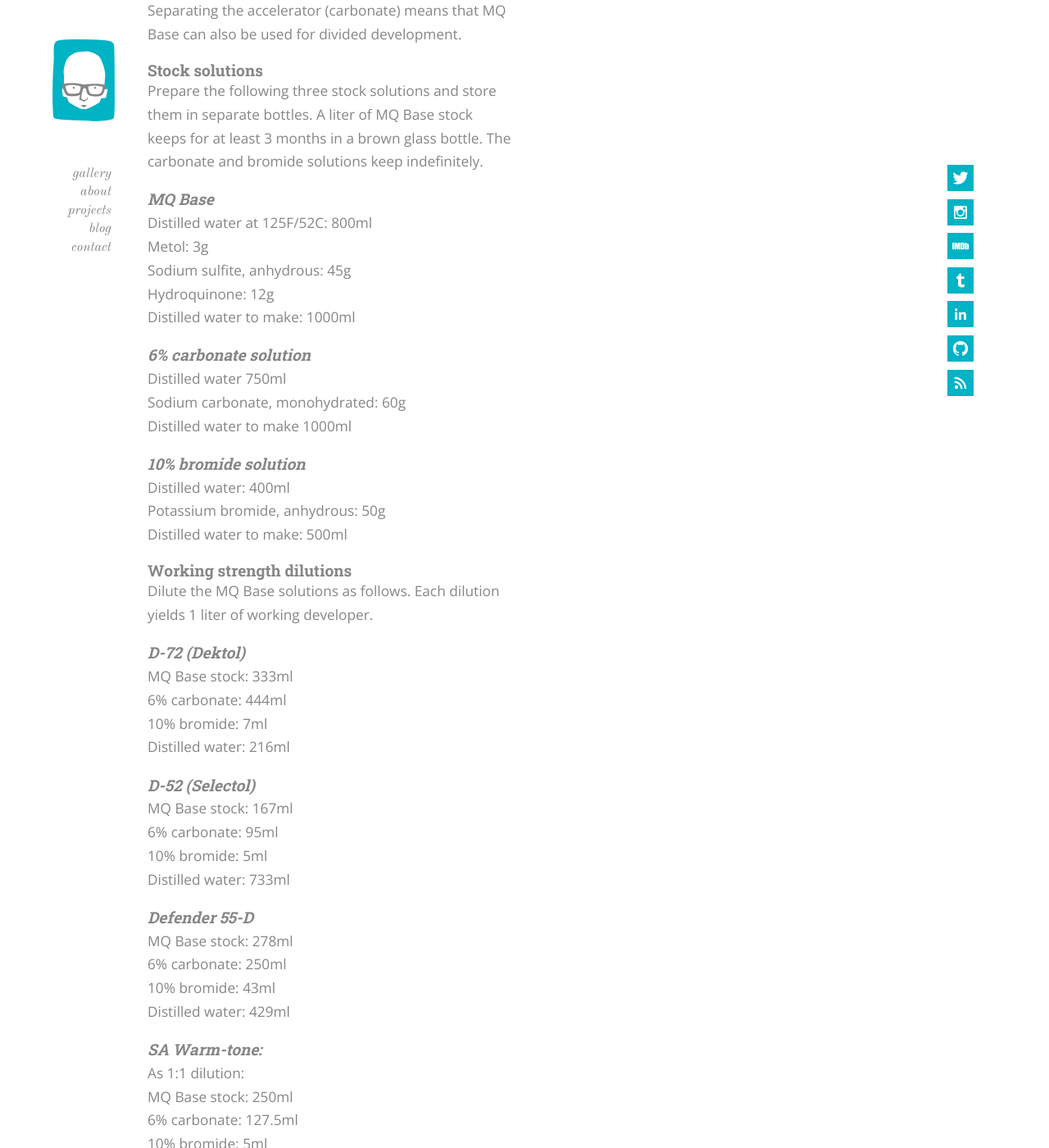
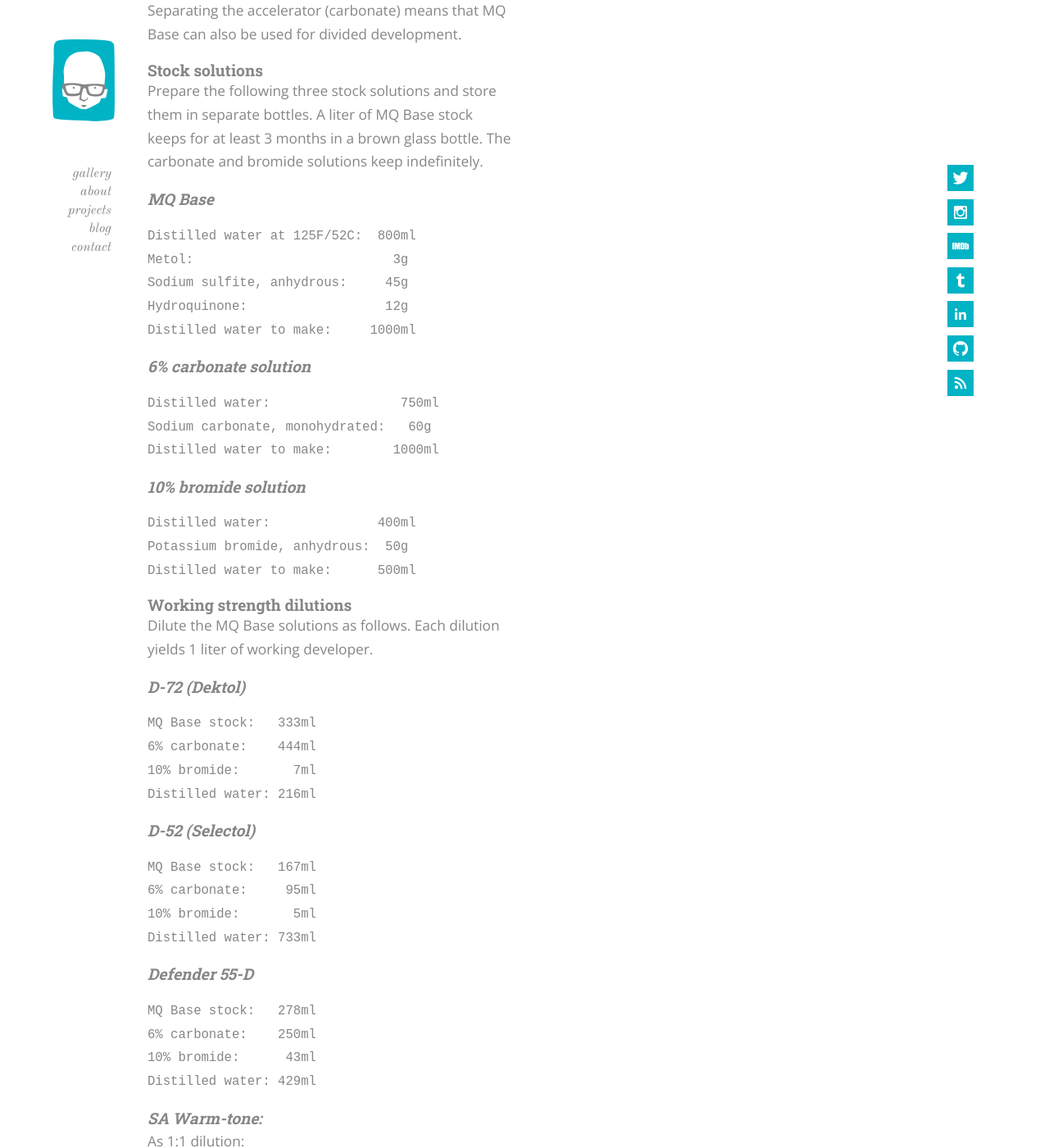
Before and after one commit to hellothisistim/hellothisistim.github.io, a Jekyll site: the page built from _posts/2018-06-18-mq-base.md, in a window 1280 px wide and 1400 px high, scrolled down 666 px. Shown: the whole window at 82% size. Built offline with Jekyll 4.4.1, drawn with Linux system fonts in a browser that asks for light colours; comment, search, counter and statistics services are not loaded; some of the changed text lies outside the part shown.

Commit message:
Switch chemical lists to code formatting

```diff
--- a/_posts/2018-06-18-mq-base.md
+++ b/_posts/2018-06-18-mq-base.md
@@ -23,57 +23,73 @@
 Prepare the following three stock solutions and store them in separate bottles. A liter of MQ Base stock keeps for at least 3 months in a brown glass bottle. The carbonate and bromide solutions keep indefinitely.
 
 ### MQ Base
-Distilled water at 125F/52C: 800ml
-Metol:                         3g
-Sodium sulfite, anhydrous: 45g
-Hydroquinone: 12g
-Distilled water to make: 1000ml
+~~~~
+Distilled water at 125F/52C:  800ml
+Metol:                          3g
+Sodium sulfite, anhydrous:     45g
+Hydroquinone:                  12g
+Distilled water to make:     1000ml
+~~~~
 
 
 ### 6% carbonate solution
-Distilled water 750ml
-Sodium carbonate, monohydrated:	60g
-Distilled water to make 1000ml
+~~~~
+Distilled water:                 750ml
+Sodium carbonate, monohydrated:	  60g
+Distilled water to make:        1000ml
+~~~~
 
 ### 10% bromide solution
-Distilled water: 400ml
-Potassium bromide, anhydrous: 50g
-Distilled water to make: 500ml
+~~~~
+Distilled water:              400ml
+Potassium bromide, anhydrous:  50g
+Distilled water to make:      500ml
+~~~~
 
 ## Working strength dilutions
 
 Dilute the MQ Base solutions as follows. Each dilution yields 1 liter of working developer.
 
 ### D-72 (Dektol)
-MQ Base stock: 333ml
-6% carbonate: 444ml
-10% bromide: 7ml
+~~~~
+MQ Base stock:   333ml
+6% carbonate:    444ml
+10% bromide:       7ml
 Distilled water: 216ml
+~~~~
 
 ### D-52 (Selectol)
-MQ Base stock: 167ml
-6% carbonate: 95ml
-10% bromide: 5ml
+~~~~
+MQ Base stock:   167ml
+6% carbonate:     95ml
+10% bromide:       5ml
 Distilled water: 733ml
+~~~~
 
 ### Defender 55-D
-MQ Base stock: 278ml
-6% carbonate: 250ml
-10% bromide: 43ml
+~~~~
+MQ Base stock:   278ml
+6% carbonate:    250ml
+10% bromide:      43ml
 Distilled water: 429ml
+~~~~
 
 ### SA Warm-tone:
 As 1:1 dilution:
-MQ Base stock: 250ml
-6% carbonate: 127.5ml
-10% bromide: 5ml
+~~~~
+MQ Base stock:     250ml
+6% carbonate:    127.5ml
+10% bromide:         5ml
 Distilled water: 617.5ml
+~~~~
 
 As 1:3 dilution:
+~~~~
 MQ Base stock: 125ml
 6% carbonate: 64ml
 10% bromide: 3ml
 Distilled water: 808ml
+~~~~
 
 Note: This is not an exact match for Anchell’s SA Warm-tone. SA Warmtone has a teensy bit more hydroquinone (4.2 grams per gram of metol) than MQ Base (4.0 grams per gram of metol.) In 1:1 working solution, this difference amounts to 5%  less hydroquinone.
 
```
